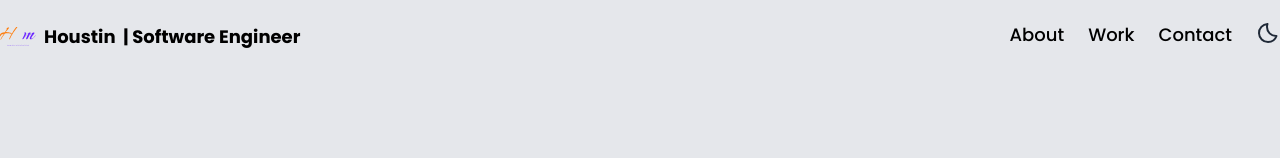
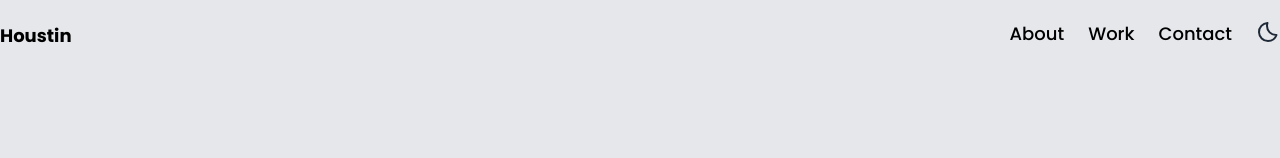
Before and after one commit to Houstin0/project-my_portfolio-react.js, a React (Vite) app: page / in a window 1280 px wide. Shown: the top 158 px of the page. Built offline with nearby package versions, Linux system fonts and the light colour scheme.

Commit message:
removed logo from navbar

```diff
--- a/src/components/Navbar.jsx
+++ b/src/components/Navbar.jsx
@@ -57,10 +57,10 @@ const Navbar = () => {
             window.scrollTo(0, 0);
           }}
         >
-          <img src={logo} alt='logo' className='w-9 h-8 object-contain' />
+          {/* <img src={logo} alt='logo' className='w-9 h-8 object-contain' /> */}
           <p className='text-black dark:text-white text-[18px] font-bold cursor-pointer flex '>
-            Houstin &nbsp;
-            <span className='sm:block hidden'> | Software Engineer</span>
+            Houstin
+
           </p>
         </Link>
 
```
